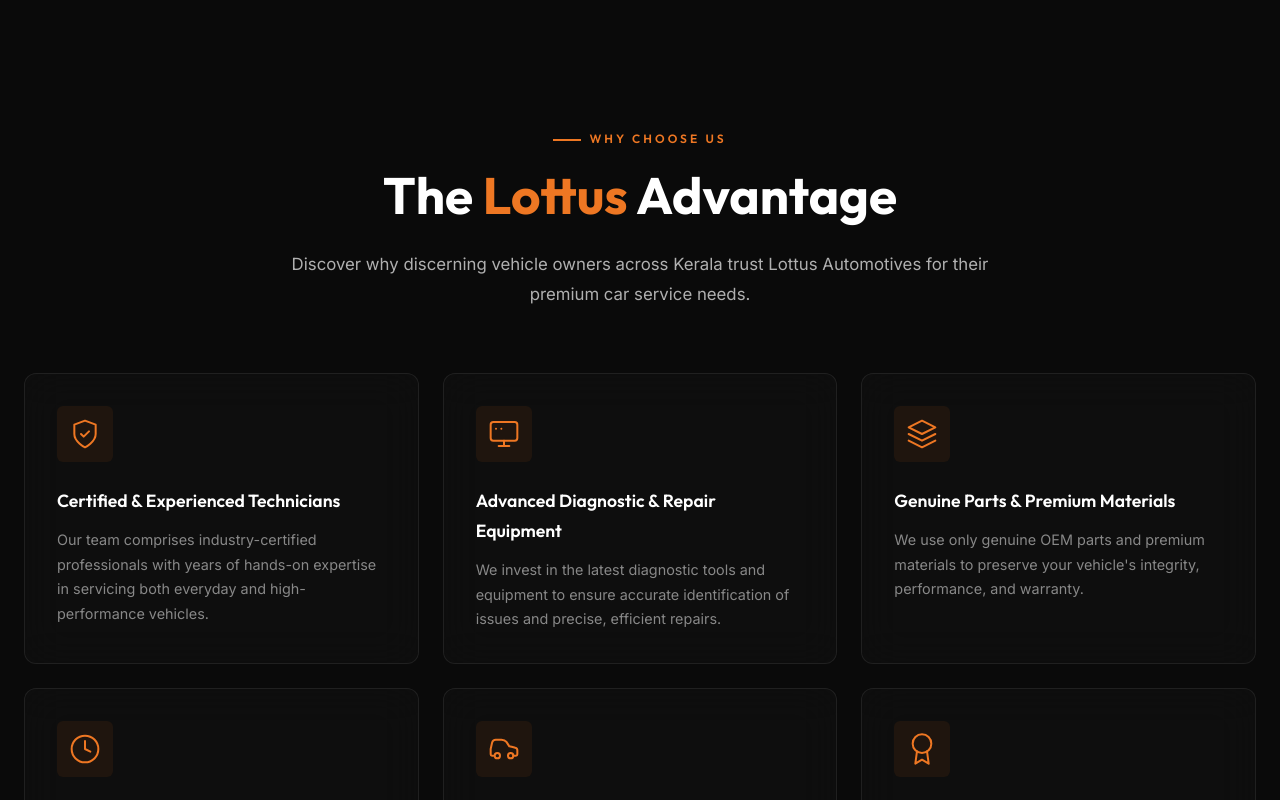
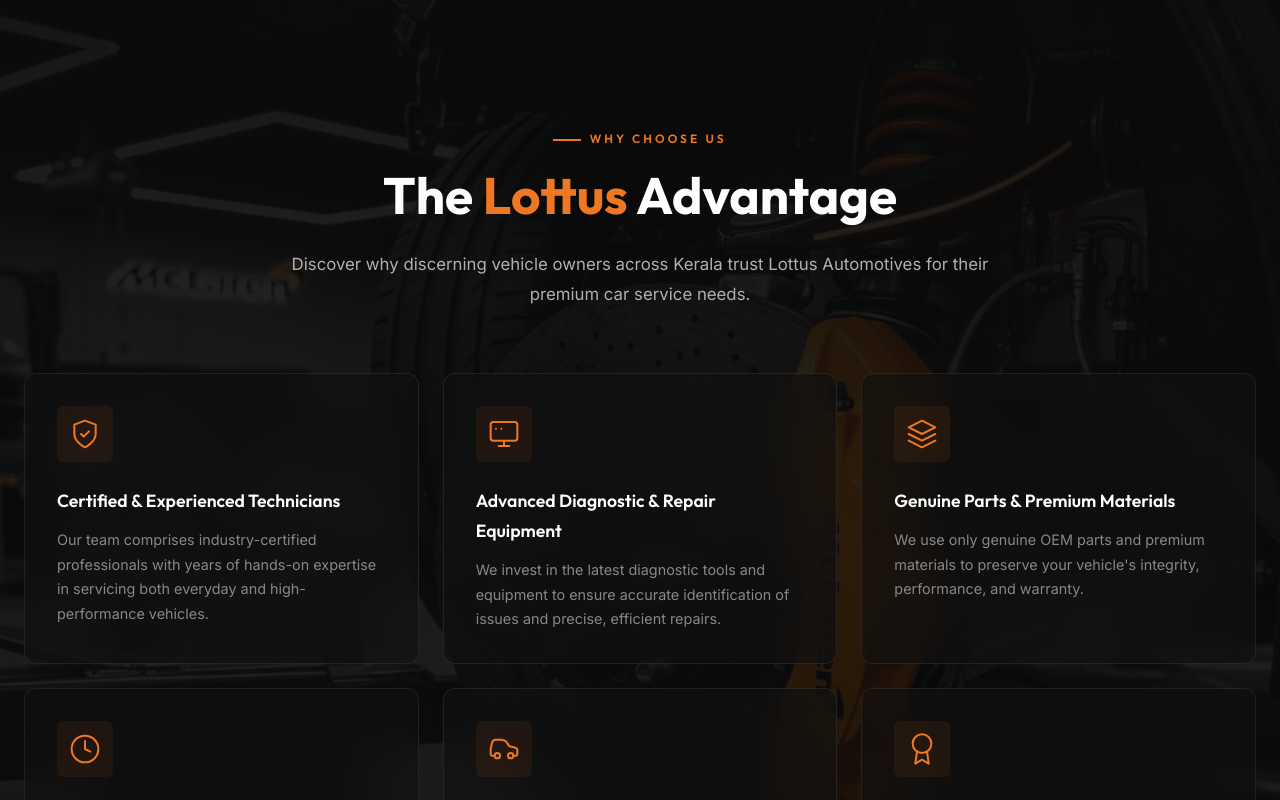
Before and after one commit to akshaiinspite/lottus-automotives-, a React (Vite) app: page / in a window 1280 px wide. Shown: the part 1540-2340 px from the top of the page. Built offline with nearby package versions, Linux system fonts and the light colour scheme.

Commit message:
feat: add custom background banner for Why Choose Us section

```diff
--- a/src/pages/HomePage.css
+++ b/src/pages/HomePage.css
@@ -218,12 +218,26 @@
 /* ===== WHY CHOOSE US ===== */
 
 .why {
-  background: var(--clr-black);
   position: relative;
+  background: url('/why_choose_bg.png') center/cover no-repeat;
   padding: var(--space-3xl) 0;
+  overflow: hidden;
+}
+
+.why::before {
+  content: '';
+  position: absolute;
+  top: 0;
+  left: 0;
+  width: 100%;
+  height: 100%;
+  background: linear-gradient(180deg, rgba(10, 10, 10, 0.94) 0%, rgba(10, 10, 10, 0.86) 50%, rgba(10, 10, 10, 0.94) 100%);
+  z-index: 0;
 }
 
 .why__header {
+  position: relative;
+  z-index: 1;
   text-align: center;
   margin-bottom: var(--space-xl);
 }
@@ -237,6 +251,8 @@
 }
 
 .why__cards {
+  position: relative;
+  z-index: 1;
   display: grid;
   grid-template-columns: repeat(3, 1fr);
   gap: 1.5rem;
```
Also changed, not shown: public/why_choose_bg.png (added).
